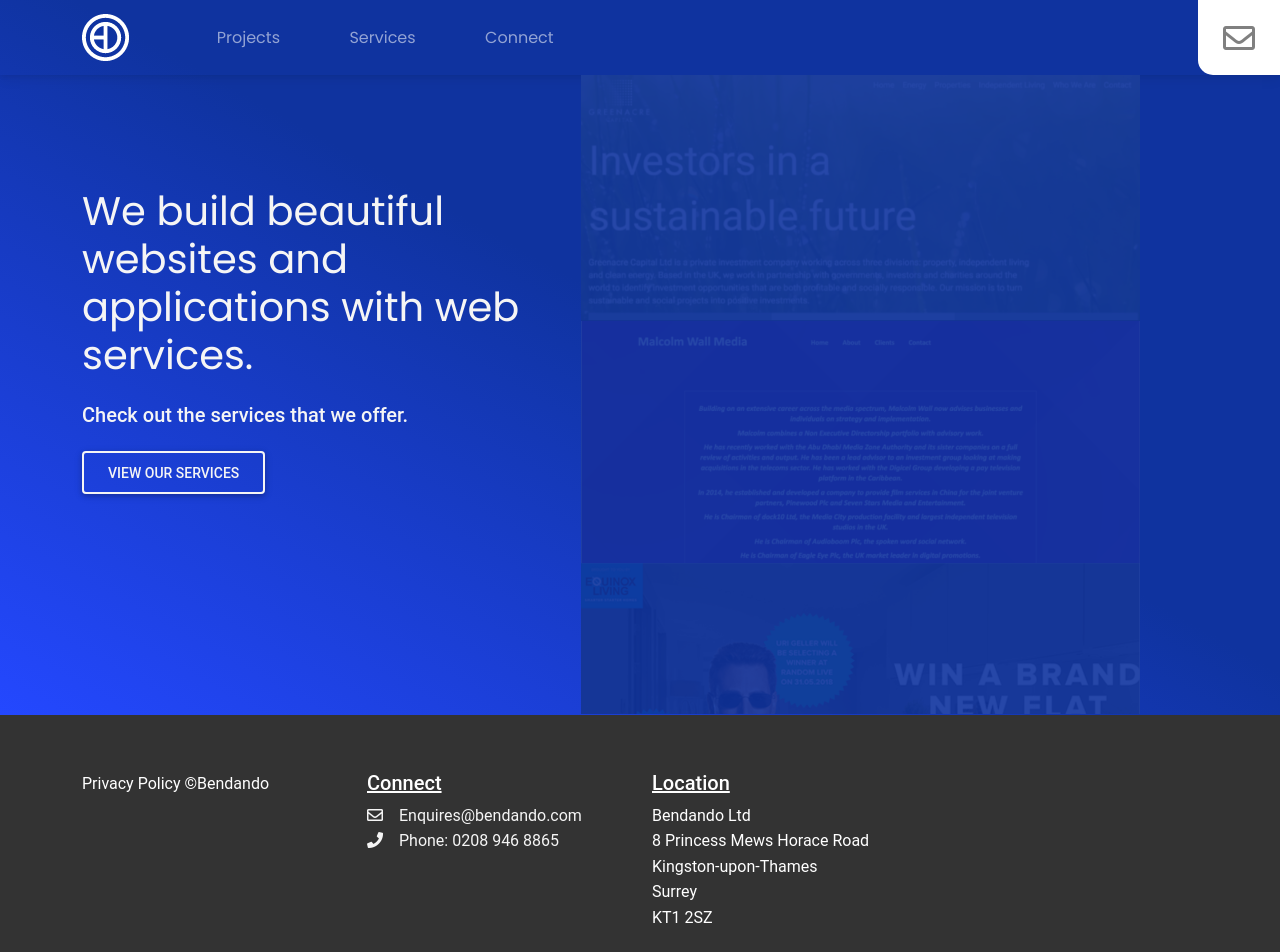
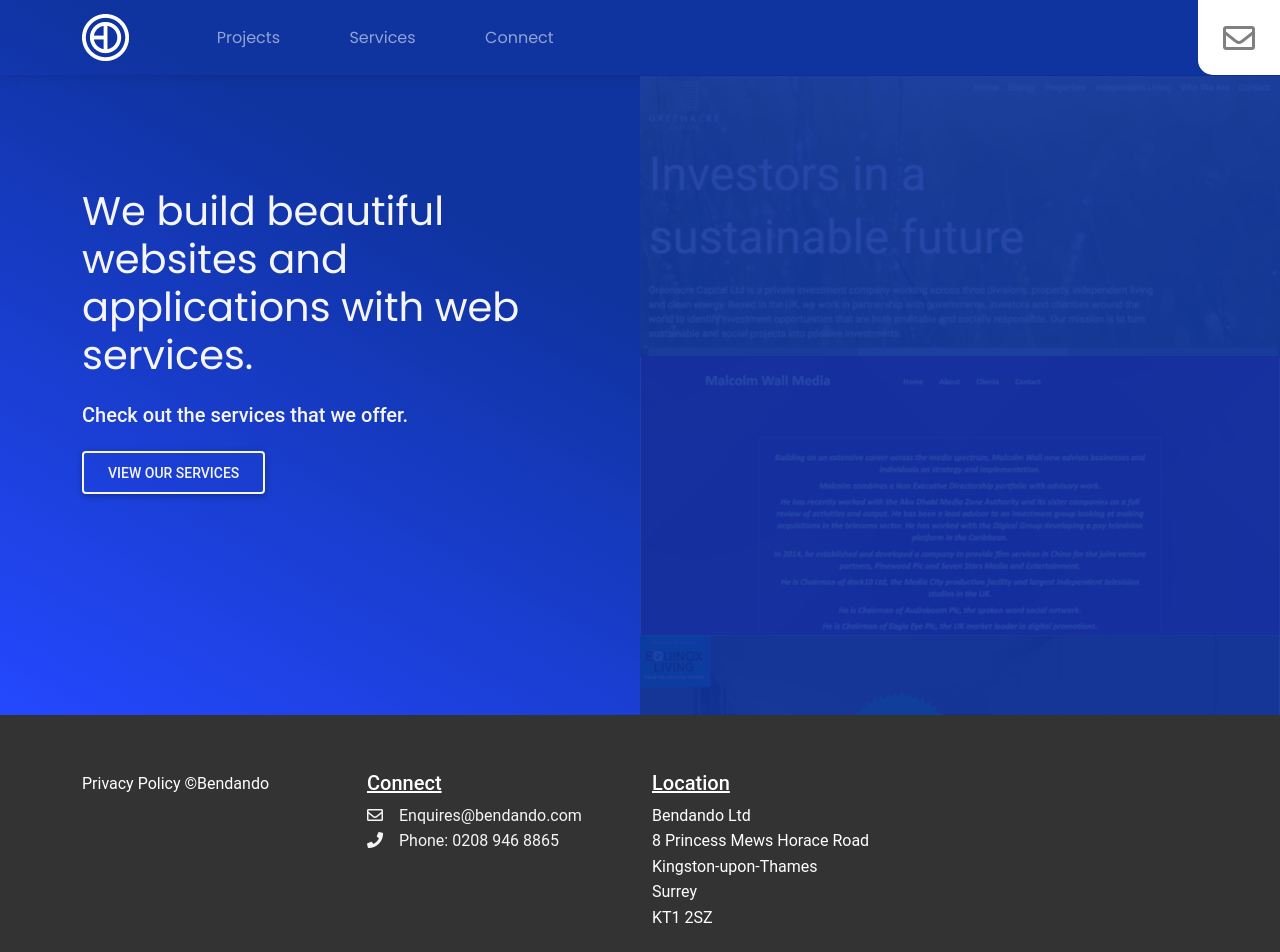
Before and after one commit to bendandoSolo/bendando, a Next.js app: page / in a window 1280 px wide. Shown: the top 952 px of the page. Built offline with nearby package versions, Linux system fonts and the light colour scheme.

Commit message:
Amended index scroller styling

```diff
--- a/pages/index.js
+++ b/pages/index.js
@@ -32,7 +32,7 @@ export default function Home() {
                 </Link>
               </div>
             </div>
-            <div className="col-md-6">
+            {/* <div className="col-md-6">
               <div className="scroller">
                 <div className="scroller-img">
                   <img className="landing-img" src="/images/greenacre.png" />
@@ -59,8 +59,34 @@ export default function Home() {
                   <div className="mask"></div>
                 </div>
               </div>
-            </div>
+            </div> */}
           </div>
+        </div>
+      </div>
+      <div className="scroller">
+        <div className="scroller-img">
+          <img className="landing-img" src="/images/greenacre.png" />
+          <div className="mask"></div>
+        </div>
+        <div className="scroller-img">
+          <img className="landing-img" src="/images/malcolm-wall.png" />{" "}
+          <div className="mask"></div>
+        </div>
+        <div className="scroller-img">
+          <img className="landing-img" src="/images/win-a-flat.png" />{" "}
+          <div className="mask"></div>
+        </div>
+        <div className="scroller-img">
+          <img className="landing-img" src="/images/greenacre.png" />{" "}
+          <div className="mask"></div>
+        </div>
+        <div className="scroller-img">
+          <img className="landing-img" src="/images/malcolm-wall.png" />{" "}
+          <div className="mask"></div>
+        </div>
+        <div className="scroller-img">
+          <img className="landing-img" src="/images/win-a-flat.png" />{" "}
+          <div className="mask"></div>
         </div>
       </div>
     </div>
--- a/styles/globals.css
+++ b/styles/globals.css
@@ -91,8 +91,10 @@ button {
 
 .scroller {
   position: absolute;
-  top: 75px;
+  top: 75.5px;
+  right: 0;
   height: 79.9vh;
+  width: 50%;
   overflow-y: scroll;
   cursor: pointer;
 }
@@ -105,7 +107,7 @@ button {
 }
 
 .scroller-img {
-  width: 80%;
+  /* width: 80%; */
   position: relative;
 }
 
```
